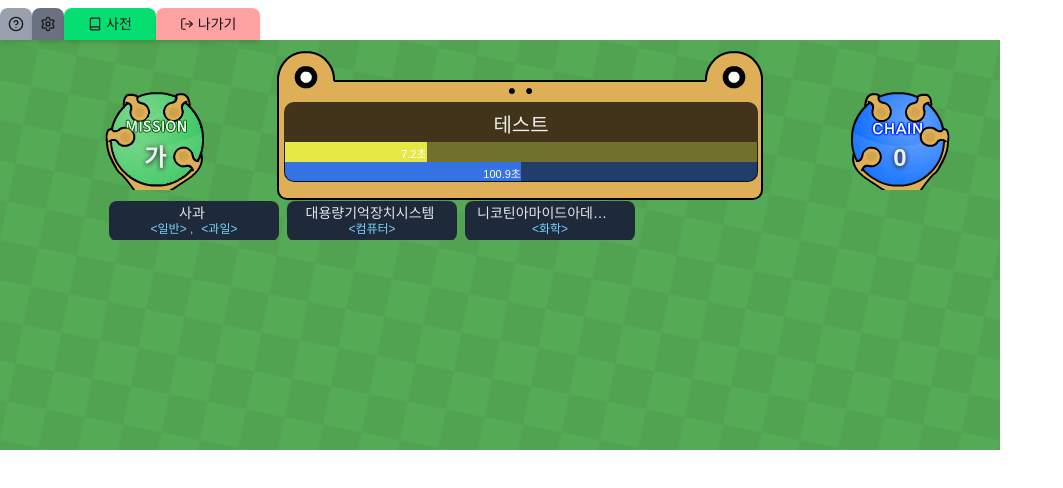
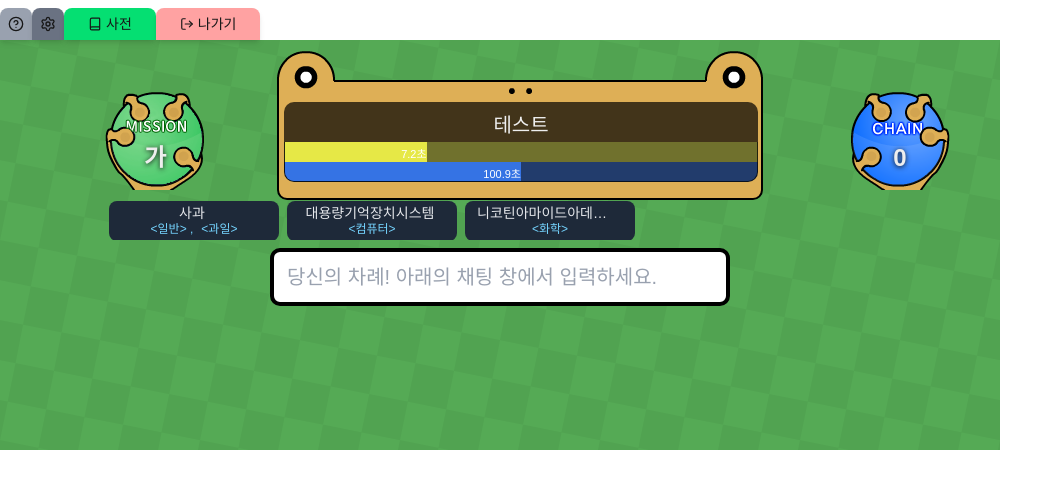
Before and after one commit to hafskjfha/kkutu-react, a Next.js app: page /game in a window 1280 px wide. Shown: the top 488 px of the page, without its empty margins (0-1063 px from the left). Built offline with nearby package versions, Linux system fonts and the light colour scheme.

Commit message:
게임 헤드부분 일부 구현3: game-input 구현

```diff
--- a/app/game/GameHead.tsx
+++ b/app/game/GameHead.tsx
@@ -1,5 +1,7 @@
 import React from 'react';
 import HistoryHolder from './HistoryHolder';
+import GameInput from './GameInput';
+
 
 interface GraphBarProps {
   className: string;
@@ -26,6 +28,7 @@ const GraphBar = ({ className, min = 0, val = 0, max = 100, bgc }: GraphBarProps
 };
 
 const GameHead: React.FC = () => {
+  const [inputValue, setInputValue] = React.useState('');
   return (
     <>
       <div className="game-head flex items-start">
@@ -134,6 +137,19 @@ const GameHead: React.FC = () => {
       <div className="ml-[105px]">
         <HistoryHolder />
       </div>
+      <div className='ml-[270px]'>
+          <GameInput
+            placeholder="당신의 차례! 아래의 채팅 창에서 입력하세요."
+            readonly={false}
+            value={inputValue}
+            onChange={(e) => setInputValue(e.target.value)}
+            onKeyDown={(e) => {
+              if (e.key === 'Enter') {
+                // 채팅 전송 로직
+              }
+            }}
+          />
+      </div>
     </>
   );
 };
--- /dev/null
+++ b/app/game/GameInput.tsx
@@ -0,0 +1,56 @@
+import React from 'react';
+
+interface GameInputProps {
+  placeholder?: string;
+  readonly?: boolean;
+  value?: string;
+  onChange?: (e: React.ChangeEvent<HTMLInputElement>) => void;
+  onKeyDown?: (e: React.KeyboardEvent<HTMLInputElement>) => void;
+  className?: string;
+}
+
+const GameInput: React.FC<GameInputProps> = ({
+  placeholder = "Your turn - Input chat",
+  readonly = false,
+  value,
+  onChange,
+  onKeyDown,
+  className = ""
+}) => {
+  return (
+    <div className={`
+      relative
+      mt-2
+      w-[460px]
+      p-[5px]
+      rounded-[10px]
+      bg-white
+      border-4
+      border-black
+      ${className}
+    `}>
+      <input
+        id="game-input"
+        type="text"
+        placeholder={placeholder}
+        readOnly={readonly}
+        value={value}
+        onChange={onChange}
+        onKeyDown={onKeyDown}
+        className="
+          w-[420px]
+          h-[40px]
+          text-xl
+          bg-transparent
+          border-none
+          outline-none
+          text-black
+          placeholder-gray-400
+          px-2
+        "
+      />
+    </div>
+  );
+};
+
+export default GameInput;
```
